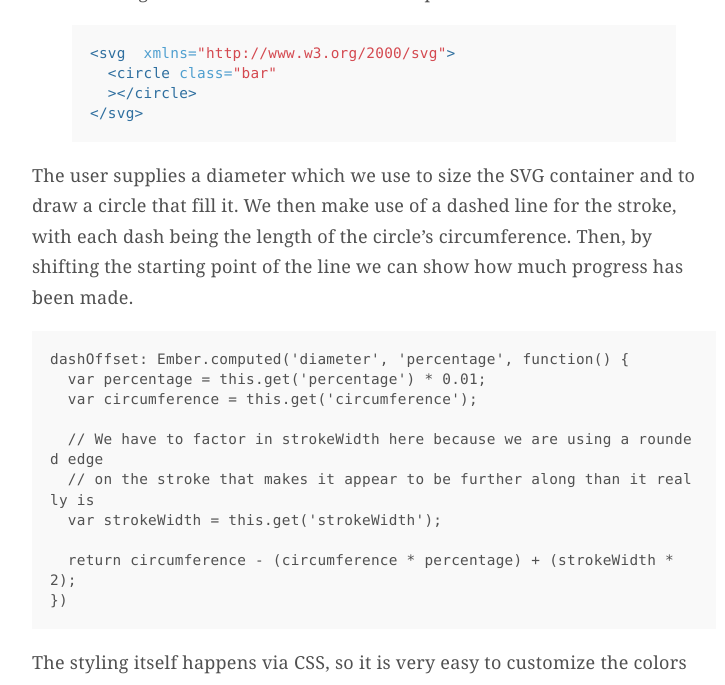
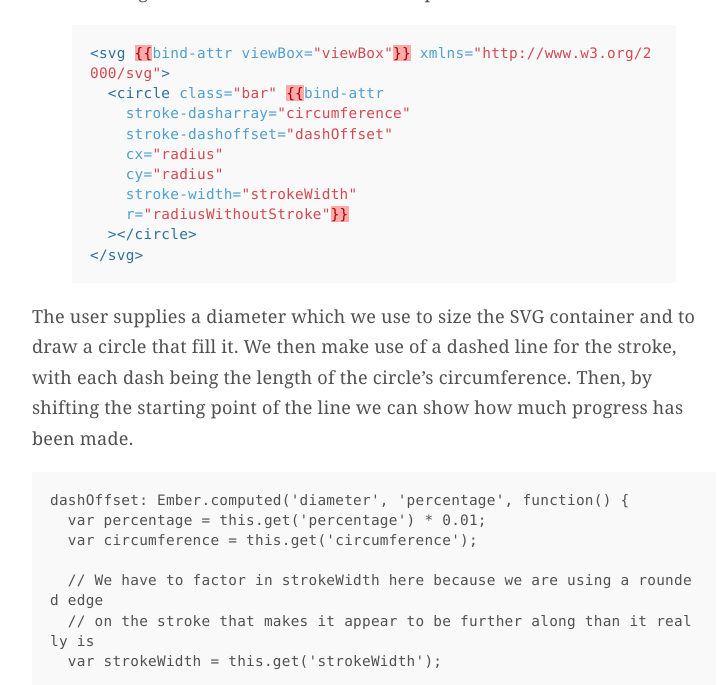
Before and after one commit to venn/blog, a Jekyll site: the page built from _posts/2014-08-22-building-a-juicy-progress-bar-component-in-ember.md, in a window 1280 px wide and 900 px high, scrolled down 986 px, cut to the strip 215-900 px from the top of the window. Shown: the whole strip, without its empty margins (266-991 px from the left). Built offline with Jekyll 4.4.1, drawn with Linux system fonts in a browser that asks for light colours; comment, search, counter and statistics services are not loaded; some of the changed lines change nothing that is shown.

Commit message:
Another brace escape test

```diff
--- a/_posts/2014-08-22-building-a-juicy-progress-bar-component-in-ember.md
+++ b/_posts/2014-08-22-building-a-juicy-progress-bar-component-in-ember.md
@@ -21,14 +21,14 @@ You can see the final version below. Hit the simulate button to see it in action
 Creating this effect is not possible in CSS as far as I know, so I decided to build it using SVG. Here is the basic SVG setup:
 
 {% highlight html %}
-<svg {{bind-attr viewBox="viewBox"}} xmlns="http://www.w3.org/2000/svg">
-  <circle class="bar" {{bind-attr
+<svg {% raw %}{{bind-attr viewBox="viewBox"}}{% endraw %} xmlns="http://www.w3.org/2000/svg">
+  <circle class="bar" {% raw %}{{bind-attr
     stroke-dasharray="circumference"
     stroke-dashoffset="dashOffset"
     cx="radius"
     cy="radius"
     stroke-width="strokeWidth"
-    r="radiusWithoutStroke"}}
+    r="radiusWithoutStroke"}}{% endraw %}
   ></circle>
 </svg>
 {% endhighlight %}
```
